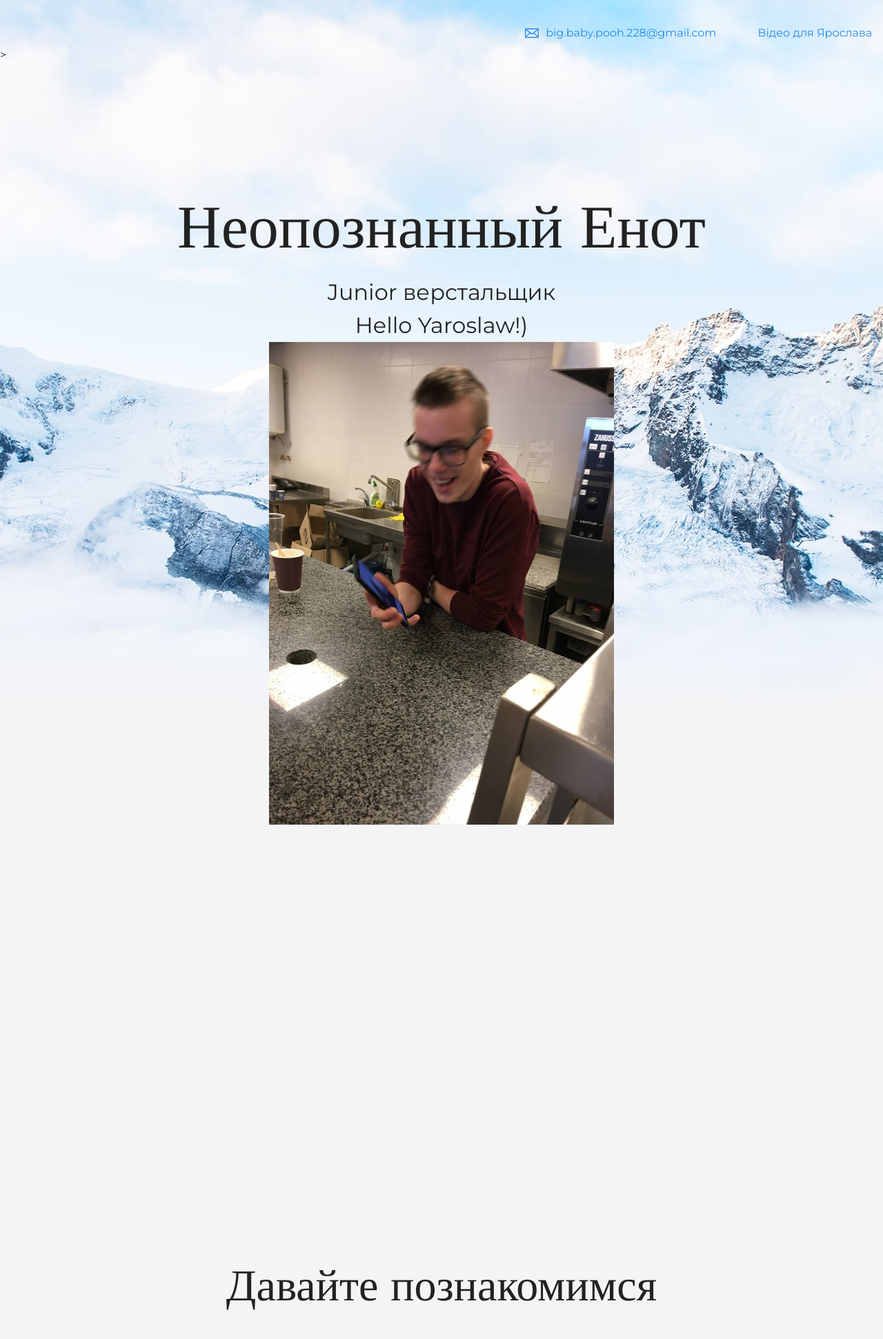
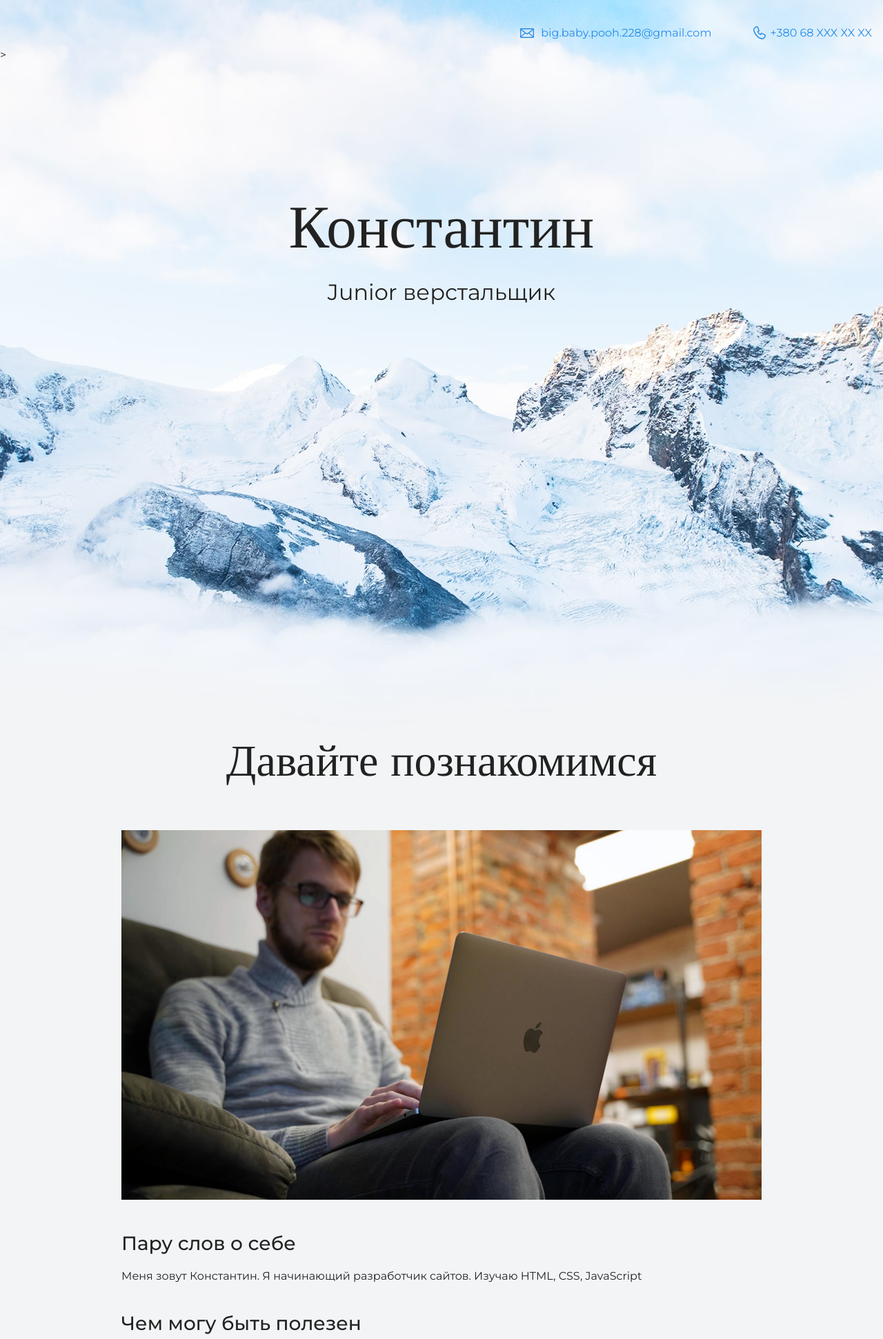
Before and after one commit to ProgrammerKonstantin/My_site, a plain HTML site: page index.html in a window 1280 px wide. Shown: the top 1942 px of the page at 69% size. Drawn offline with nearby package versions, Linux system fonts and the light colour scheme.

Commit message:
new-index-html

```diff
--- a/index.html
+++ b/index.html
@@ -11,16 +11,14 @@
     <header class="page-header">
       <div class = "container">
       <a class="header-email" href = "mailto:big.baby.pooh.228@gmail.com">big.baby.pooh.228@gmail.com</a>
-      <a href = https://www.youtube.com/watch?v=MzWy_CccXq0>Відео для Ярослава</a>
+      <a class="header-phone" href = "tel:+380XXXXXX">+380 68 XXX XX XX</a>
       </div>>
     </header>
 
     <section class="hero-image">
       <div class= "container">
-      <h1 class="heading">Неопознанный Енот</h1>
+      <h1 class="heading">Константин</h1>
       <p>Junior верстальщик</p>
-      <p>Hello Yaroslaw!)</p>
-     <p><img src="img/yaroslaw.jpg" alt="yaroslaw" width = "500" height = "700"></p>
     </div>
     </section>
 
@@ -28,10 +26,10 @@
       <div class="container">
       <h2 class="subheading">Давайте познакомимся</h2>
       <figure class= "user-image">
-        <img src = "files/user.jpg" width = "928" height = "536" alt  = "Фотография Неопознанного Енота">
+        <img src = "files/mac.jpg" width = "928" height = "536" alt  = "Фотография Неопознанного Енота">
       </figure>
       <h3>Пару слов о себе</h3>
-      <p>Начинающий разработчик сайтов</p>
+      <p>Меня зовут Константин. Я начинающий разработчик сайтов. Изучаю HTML, CSS, JavaScript</p>
       <h3>Чем могу быть полезен</h3>
       <p>Сделаю сайт</p>
       </div>
@@ -48,10 +46,16 @@
       <p>Мой первый сайт.</p>
       <a class = "button" href = "source/project-gloevk/index.html">Открыть страницу</a>
 
+      <figure>
+        <img src = "files/project-blog.jpg" width = "928" height = "536" alt = "Сайт блог">
+      </figure>
       <h3>Блог начинающего верстальщика</h3>
       <p>Статический блог про обучение HTML и CSS.</p>
       <a class = "button" href = "source/project-state-3/project/index.html">Открыть страницу</a>
 
+      <figure>
+        <img src = "files/project-enot.jpg" width = "928" height = "536" alt = "Сайт визитка">
+      </figure>
       <h3>Сайт визитка</h3>
       <p>Сайт для Енота</p>
       <a class = "button" href = "source/site-visitka/index.html">Открыть страницу</a>
@@ -60,7 +64,7 @@
 
     <footer class="page-footer">
       <div class="container">
-      <a class="footer-phone" href = "tel:+380XXXXXX">+380XXXXXX</a>
+      <a class="footer-phone" href = "tel:+380XXXXXX">+380 68 XXX XX XX</a>
       <a class = "footer-email" href = "mailto:big.baby.pooh.228@gmail.com ">big.baby.pooh.228@gmail.com</a>
     </div>
     </footer>
```
